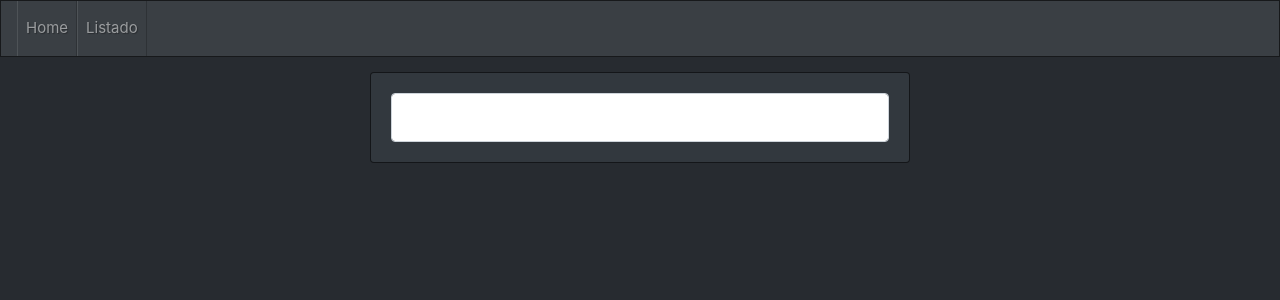
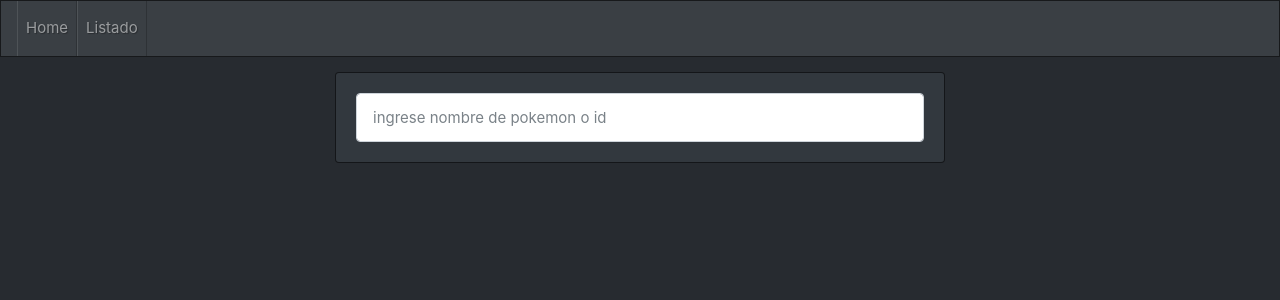
Before and after one commit to skreamozz/Pokedex-react, a React (Create React App) app: page / in a window 1280 px wide. Shown: the top 300 px of the page. Built offline with nearby package versions, Linux system fonts and the light colour scheme.

Commit message:
arreglos

```diff
--- a/src/App.js
+++ b/src/App.js
@@ -15,7 +15,7 @@ const App = () => {
           </Nav>
         </Navbar.Collapse>
       </Navbar>
-      <Container>
+      <Container fluid>
           <Switch>
             <Route path='/listado'>
                 <ListadoPokemon/>
--- a/src/componentes/ListadoPokemon.js
+++ b/src/componentes/ListadoPokemon.js
@@ -46,9 +46,9 @@ const ListadoPokemon = () => {
     }
 
     return (
-    <Container className='mt-5'>
+    <Container fluid className='mt-5'>
         <Row className='mt-5'>
-            <Col className='mt-5' lg={10} >
+            <Col className='mt-5' >
                 <Pagination>
                     <Pagination.First onClick={handlePrimero} disabled={!PaginaAnterior} />
                     <Pagination.Prev onClick={handleAnterior} disabled={!PaginaAnterior} />
--- a/src/componentes/Pokedex.js
+++ b/src/componentes/Pokedex.js
@@ -41,7 +41,7 @@ const Pokedex = () => {
             <Col sm={6} lg={6} md={6} className='m-auto'>
                 <Card className="mt-4">
                     <form className='card-body' onSubmit={handleSubmit}>
-                        <input value={pokemon} name='pokemon' onChange={handleChange} type="text" className='form-control'/>
+                        <input value={pokemon} placeholder='ingrese nombre de pokemon o id' name='pokemon' onChange={handleChange} type="text" className='form-control'/>
 
                         <Targeta pokemon={pokemon} pokemonData={pokemonData} error={error} waiting={waiting} />
 
--- a/src/componentes/PokemonCard.js
+++ b/src/componentes/PokemonCard.js
@@ -21,7 +21,7 @@ const PokemonCard = ({pokemon}) => {
             <Card.Header>
                 <Card.Title>{pokemon.name}</Card.Title>
             </Card.Header>
-            <Card.Body>
+            <Card.Body className='p-1'>
                     <Sprite spriteSrc={pokemonData.sprites || ''}/>
             </Card.Body>
         </Card>
```
